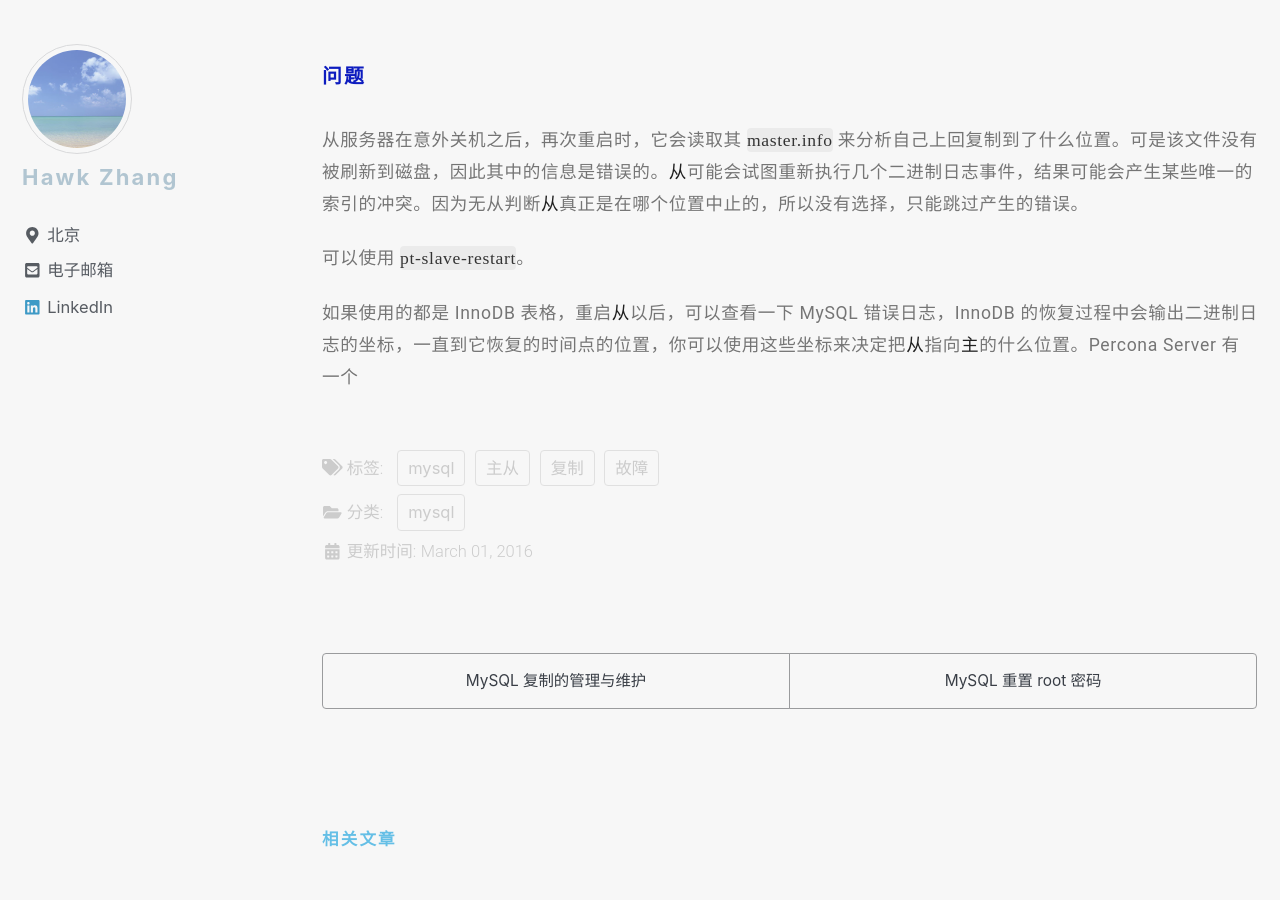
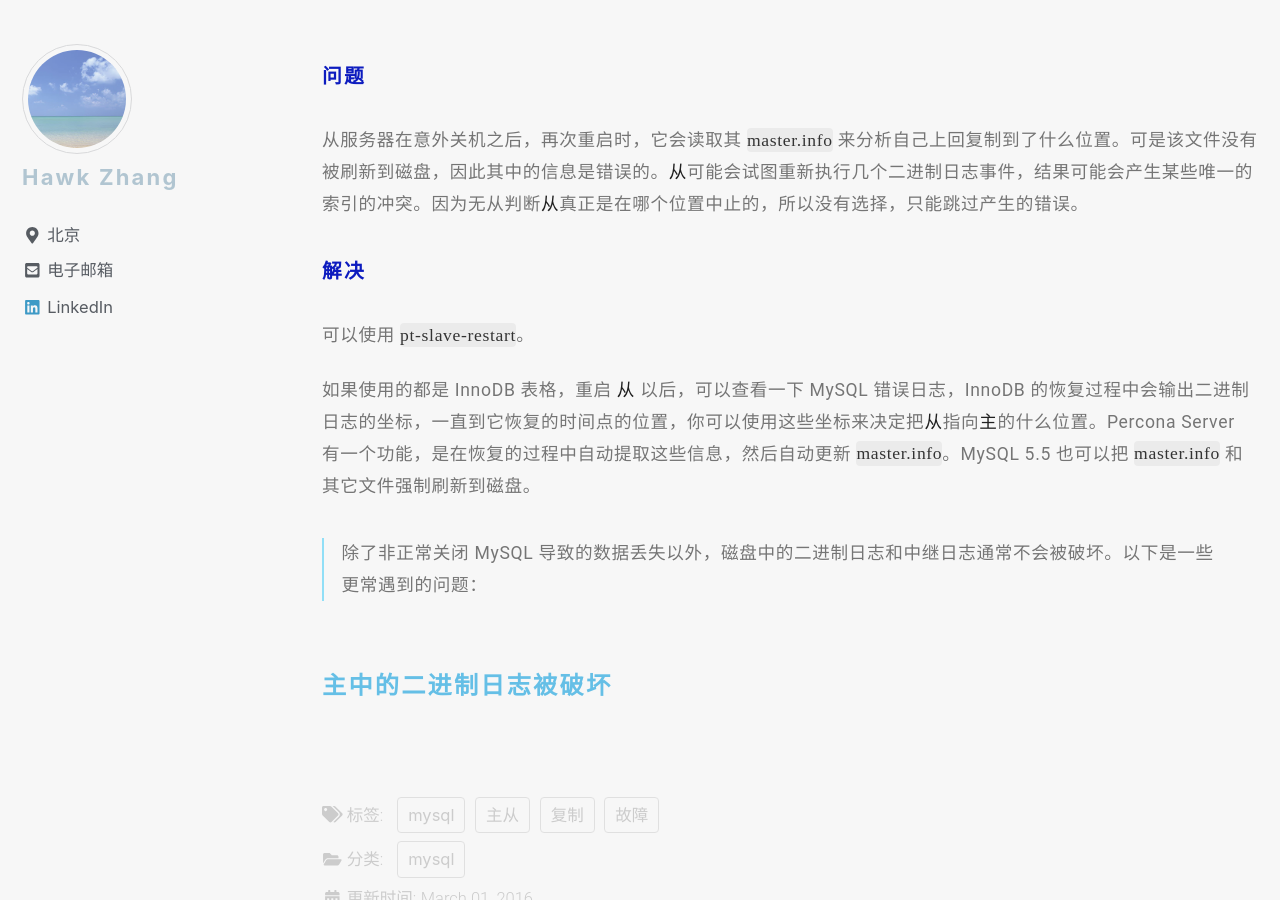
Before and after one commit to narru888/linotes_note, a Jekyll site: the page built from _posts/mysql/2016-03-01-repl.troubleshooting.md, in a window 1280 px wide and 900 px high, scrolled down 1952 px. Built offline with Jekyll 4.4.1, drawn with Linux system fonts in a browser that asks for light colours; nearby versions of some CDN libraries; a script that is not in the unit is left out.

Commit message:
update on 2018-08-16 19:10:01 CST

```diff
--- a/_posts/mysql/2016-03-01-repl.troubleshooting.md
+++ b/_posts/mysql/2016-03-01-repl.troubleshooting.md
@@ -58,6 +58,16 @@
 
 从服务器在意外关机之后，再次重启时，它会读取其 `master.info` 来分析自己上回复制到了什么位置。可是该文件没有被刷新到磁盘，因此其中的信息是错误的。*从*可能会试图重新执行几个二进制日志事件，结果可能会产生某些唯一的索引的冲突。因为无从判断*从*真正是在哪个位置中止的，所以没有选择，只能跳过产生的错误。
 
+##### 解决
+
 可以使用 `pt-slave-restart`。
 
-如果使用的都是 InnoDB 表格，重启*从*以后，可以查看一下 MySQL 错误日志，InnoDB 的恢复过程中会输出二进制日志的坐标，一直到它恢复的时间点的位置，你可以使用这些坐标来决定把*从*指向*主*的什么位置。Percona Server 有一个
+如果使用的都是 InnoDB 表格，重启 *从* 以后，可以查看一下 MySQL 错误日志，InnoDB 的恢复过程中会输出二进制日志的坐标，一直到它恢复的时间点的位置，你可以使用这些坐标来决定把*从*指向*主*的什么位置。Percona Server 有一个功能，是在恢复的过程中自动提取这些信息，然后自动更新 `master.info`。MySQL 5.5 也可以把 `master.info` 和其它文件强制刷新到磁盘。
+
+
+>除了非正常关闭 MySQL 导致的数据丢失以外，磁盘中的二进制日志和中继日志通常不会被破坏。以下是一些更常遇到的问题：
+
+
+
+
+#### 主中的二进制日志被破坏
```
